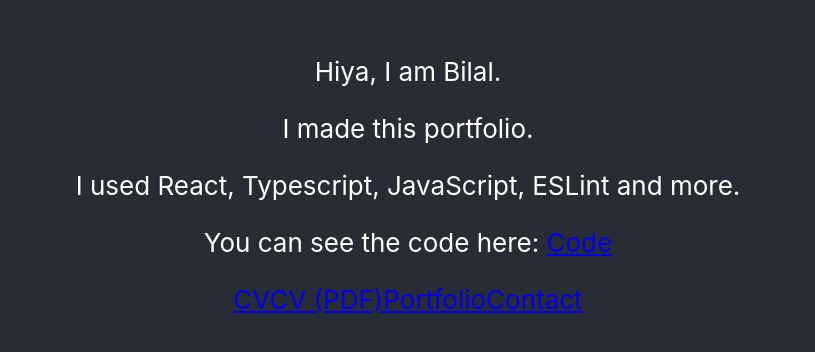
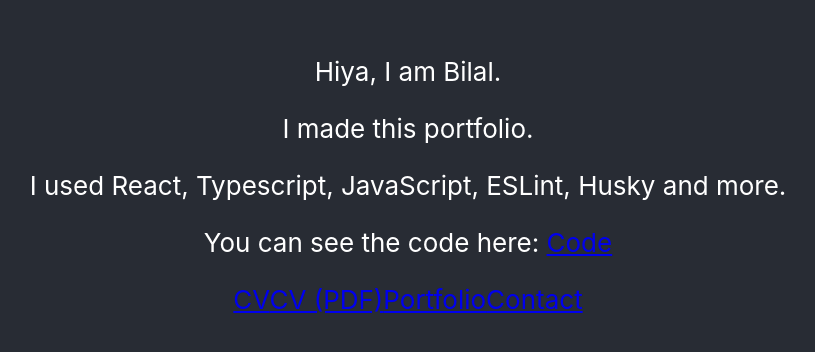
Before and after one commit to Bilalm354/react-portfolio, a React (Create React App) app: page / in a window 1280 px wide. Shown: the part 228-580 px from the top of the page, without its empty margins (232-1047 px from the left). Built offline with nearby package versions, Linux system fonts and the light colour scheme.

Commit message:
updated text

```diff
--- a/src/App.tsx
+++ b/src/App.tsx
@@ -13,7 +13,7 @@
             I made this portfolio.
           </p>
           <p>
-            I used React, Typescript, JavaScript, ESLint and more.
+            I used React, Typescript, JavaScript, ESLint, Husky and more.
           </p>
           <p>
             You can see the code here:
```
